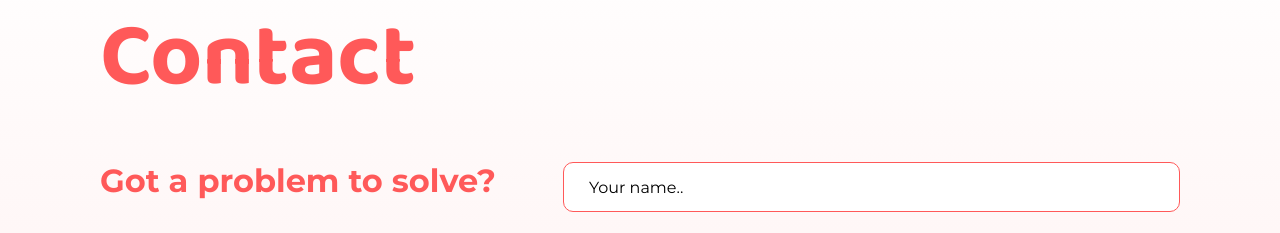
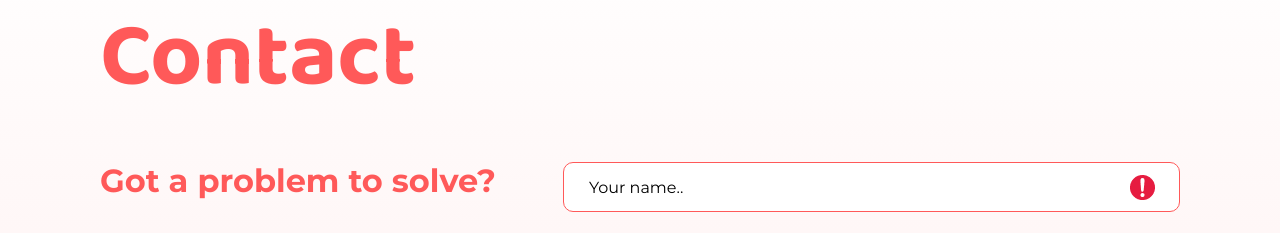
Before and after one commit to LinaWionsek/portfolio, an Angular app: page / in a window 1280 px wide. Shown: the part 4353-4586 px from the top of the page. Built offline with nearby package versions, Linux system fonts and the light colour scheme.

Commit message:
error symbol

```diff
--- a/src/app/main-content/contact/contact.component.html
+++ b/src/app/main-content/contact/contact.component.html
@@ -18,7 +18,7 @@
                 <div class="form-fields">
                     <div>
                         <label for="name"></label>
-                        <input #name="ngModel" [(ngModel)]="contactData.name" type="text" id="name" name="name"
+                        <input #name="ngModel" [(ngModel)]="contactData.name" type="text" id="name" class="warning" name="name"
                             placeholder="Your name.." required>
 
                         @if (!name.valid && name.touched && !name.disabled){
--- a/src/app/main-content/contact/contact.component.scss
+++ b/src/app/main-content/contact/contact.component.scss
@@ -217,5 +217,10 @@ input[type="checkbox"]:checked::before {
   color: $red;
   font-size: 14px;
   font-family: $montserratFont;
+}
 
+.warning {
+  background-image: url("../../../../public/img/error.png");
+  background-repeat: no-repeat;
+  background-position: 565px center;
 }
```
